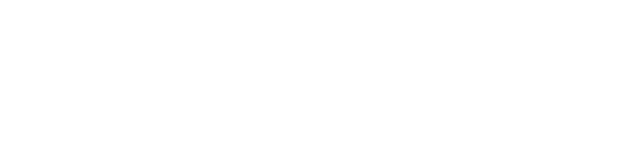
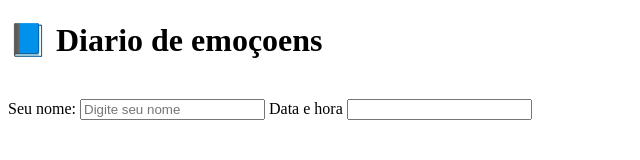
Before and after one commit to duduzim182/diario-de-emo-oens, a plain HTML site: page index.html in a window 1280 px wide. Shown: the whole page, without its empty margins (0-640 px from the left). Drawn offline with Linux system fonts and the light colour scheme.

Commit message:
second commit

```diff
--- a/index.html
+++ b/index.html
@@ -5,8 +5,17 @@
     <meta name="viewport" content="width=device-width, initial-scale=1.0">
     <title>diario de emoçoens</title>
     <link rel="stylesheet" href="style.css">
+    <link rel="shortcut icon" href="favicon.ico" type="image/x-icon">
 </head>
 <body>
+    <h1>📘 Diario de emoçoens</h1>
+    <br>
+    <form>
+    <label for="usuario">Seu nome:</label>
+    <input type="text" id="usuario" placeholder="Digite seu nome" required>
+    <label for="data">Data e hora</label>
+    <input type="text">
+    </form>
     <script src="main.js"></script>
 </body>
 </html>
```
